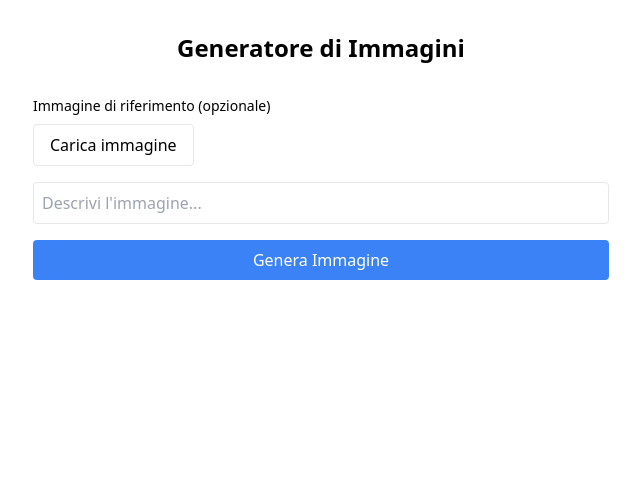
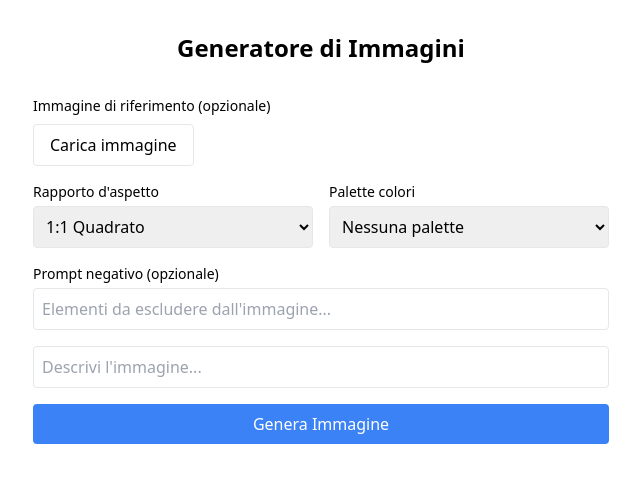
Before and after one commit to lrnzsp/imagen, a Next.js app: page / in a window 1280 px wide. Shown: the top 482 px of the page, without its empty margins (319-959 px from the left). Built offline with nearby package versions, Linux system fonts and the light colour scheme.

Commit message:
Update page.js

```diff
--- a/src/app/page.js
+++ b/src/app/page.js
@@ -9,7 +9,29 @@ export default function Home() {
   const [imageUrl, setImageUrl] = useState(null);
   const [imageFile, setImageFile] = useState(null);
   const [imageWeight, setImageWeight] = useState(50);
-  const [previewUrl, setPreviewUrl] = useState(null);  // Aggiunto questo stato
+  const [previewUrl, setPreviewUrl] = useState(null);
+  // Nuovi stati per le opzioni di generazione
+  const [aspectRatio, setAspectRatio] = useState('ASPECT_1_1');
+  const [negativePrompt, setNegativePrompt] = useState('');
+  const [colorPalette, setColorPalette] = useState('');
+
+  // Costanti per i selettori
+  const aspectRatios = {
+    'ASPECT_1_1': '1:1 Quadrato',
+    'ASPECT_4_3': '4:3 Landscape',
+    'ASPECT_3_4': '3:4 Verticale',
+    'ASPECT_16_9': '16:9 Widescreen',
+    'ASPECT_9_16': '9:16 Mobile'
+  };
+
+  const colorPalettes = {
+    '': 'Nessuna palette',
+    'VIBRANT': 'Vibrante',
+    'MUTED': 'Tenue',
+    'WARM': 'Calda',
+    'COOL': 'Fredda',
+    'PASTEL': 'Pastello'
+  };  // Aggiunto questo stato
 
   function handleFileChange(e) {
     const file = e.target.files[0];
@@ -146,6 +168,56 @@ export default function Home() {
             </div>
           )}
 
+          {/* Opzioni di generazione - visibili solo quando NON c'è un'immagine caricata */}
+          {!imageFile && (
+            <div className="space-y-4">
+              <div className="grid grid-cols-2 gap-4">
+                <div>
+                  <label className="block text-sm font-medium mb-1">
+                    Rapporto d'aspetto
+                  </label>
+                  <select
+                    value={aspectRatio}
+                    onChange={(e) => setAspectRatio(e.target.value)}
+                    className="w-full p-2 border rounded"
+                  >
+                    {Object.entries(aspectRatios).map(([value, label]) => (
+                      <option key={value} value={value}>{label}</option>
+                    ))}
+                  </select>
+                </div>
+
+                <div>
+                  <label className="block text-sm font-medium mb-1">
+                    Palette colori
+                  </label>
+                  <select
+                    value={colorPalette}
+                    onChange={(e) => setColorPalette(e.target.value)}
+                    className="w-full p-2 border rounded"
+                  >
+                    {Object.entries(colorPalettes).map(([value, label]) => (
+                      <option key={value} value={value}>{label}</option>
+                    ))}
+                  </select>
+                </div>
+              </div>
+
+              <div>
+                <label className="block text-sm font-medium mb-1">
+                  Prompt negativo (opzionale)
+                </label>
+                <input
+                  type="text"
+                  value={negativePrompt}
+                  onChange={(e) => setNegativePrompt(e.target.value)}
+                  placeholder="Elementi da escludere dall'immagine..."
+                  className="w-full p-2 border rounded"
+                />
+              </div>
+            </div>
+          )}
+
           <input
             type="text"
             value={prompt}
```
